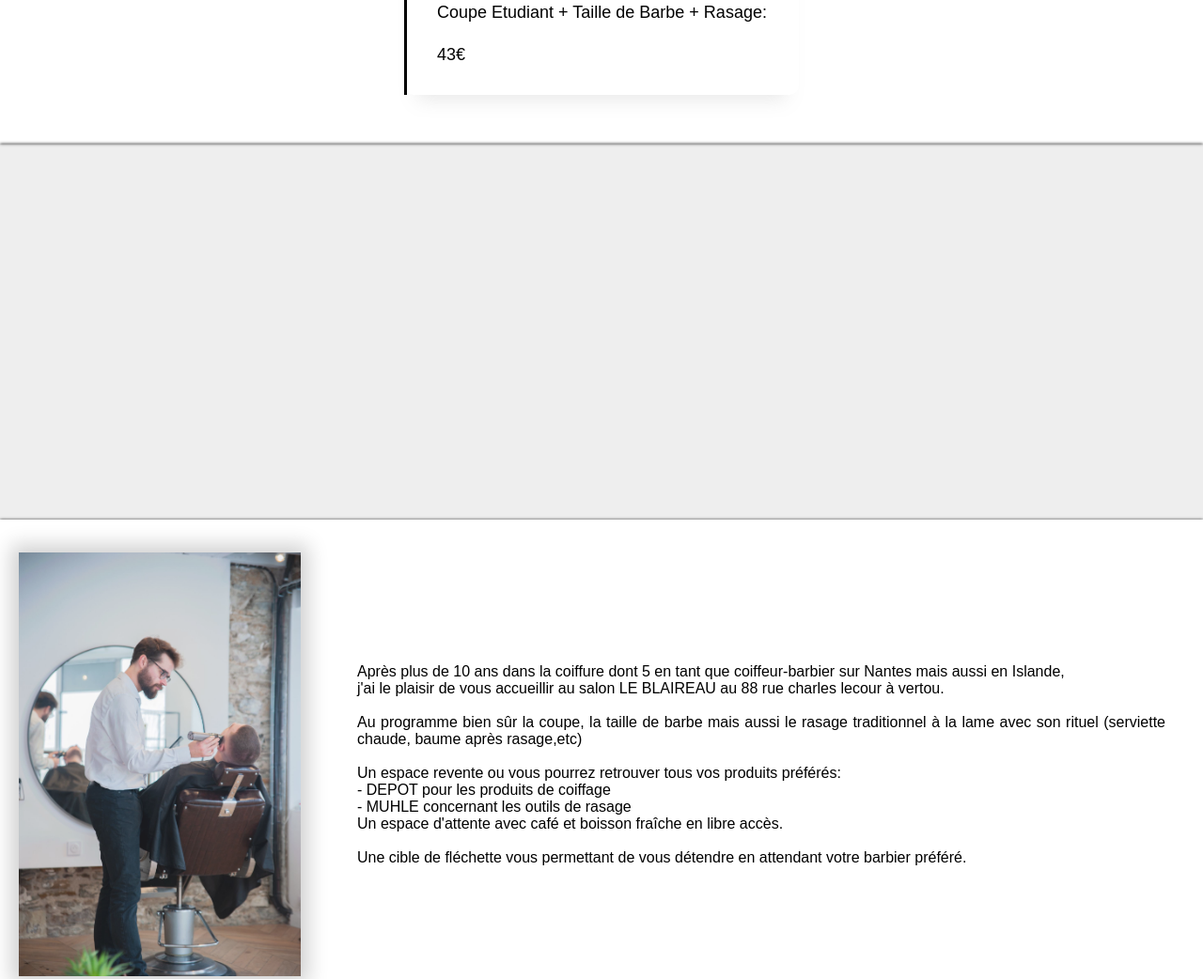
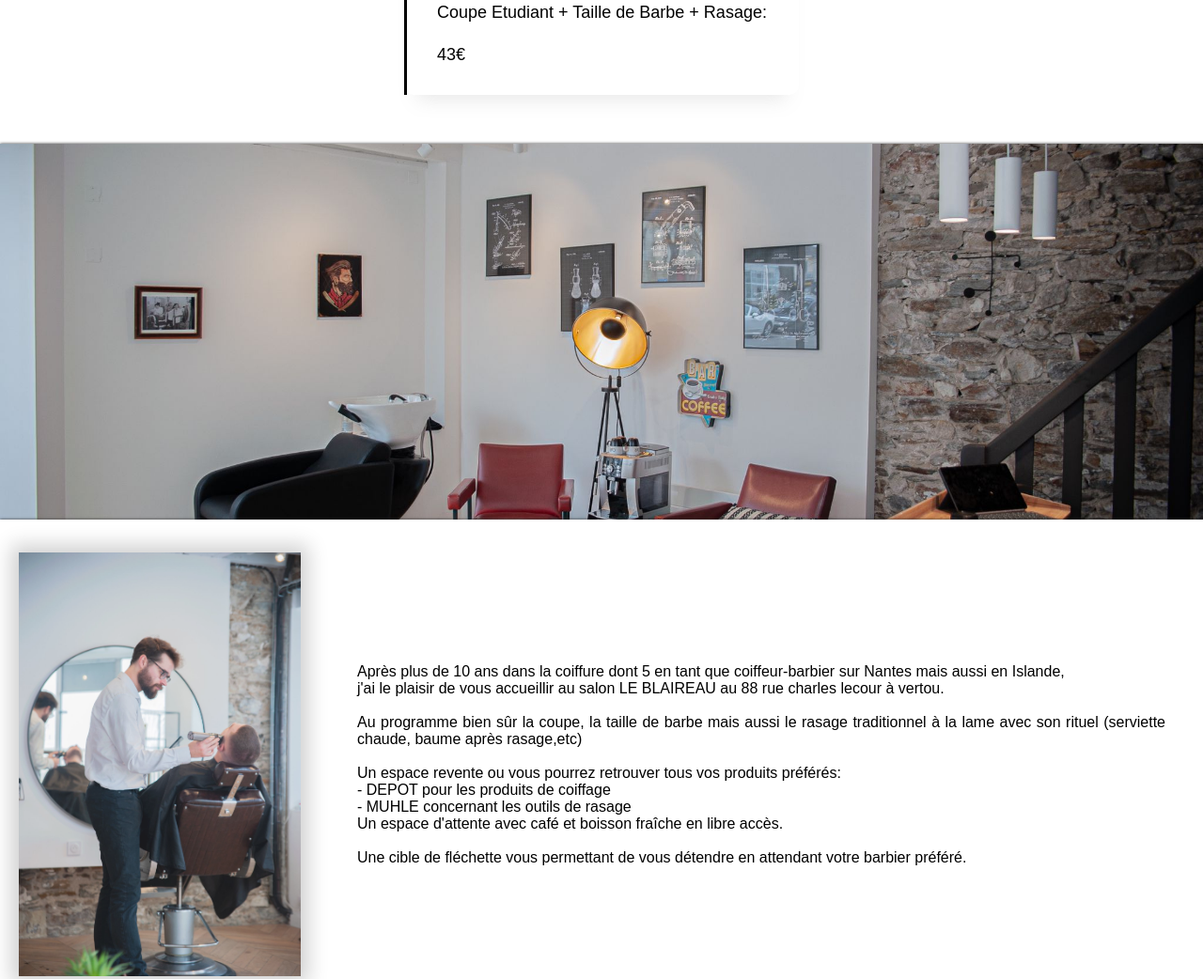
Before and after one commit to BaptisteM44/Le-Blaireau, a plain HTML site: page index.html in a window 1280 px wide. Shown: the part 1742-2784 px from the top of the page at 94% size. Drawn offline with Linux system fonts and the light colour scheme; a web font is replaced by a local one.

Commit message:
try fix photo

```diff
--- a/index.html
+++ b/index.html
@@ -72,7 +72,7 @@
           <div class="section4-div">
             <img class="photo-presentation" src="images/presentation.jpg" alt="Photo coiffeur-barbier" height="300" width="300" title="Présentation">
           </div>
-          <div class="section4-text">
+          <aside class="section4-text">
             <span>Après plus de 10 ans dans la coiffure dont 5 en tant que coiffeur-barbier sur Nantes mais aussi en Islande,<br>
 
               j'ai le plaisir de vous accueillir au salon LE BLAIREAU au 88 rue charles lecour à vertou.<br><br>
@@ -86,7 +86,7 @@
               Un espace d'attente avec café et boisson fraîche en libre accès.<br><br>
 
               Une cible de fléchette vous permettant de vous détendre en attendant votre barbier préféré.</span>
-          </div>
+          </aside>
         </div>
     </section>
     <footer id="contact">
--- a/main.scss
+++ b/main.scss
@@ -332,16 +332,15 @@
 /* END CARD */
 .section3{
     height: 400px;
-    background-image: url(images/salon2.jpg) center top no-repeat scroll;
+    background: url(images/salon2.jpg) no-repeat center center fixed;
     background-attachment: fixed;
     background-size: cover;
-
     -moz-background-size: cover;
     -webkit-background-size: cover;
     -o-background-size: cover;
     box-shadow: 0 0 3px #333;
     background-position: center;
-
+    overflow: hidden;
 }
 
 .section4 {
```
Also changed, not shown: main.css, 1 other file.
